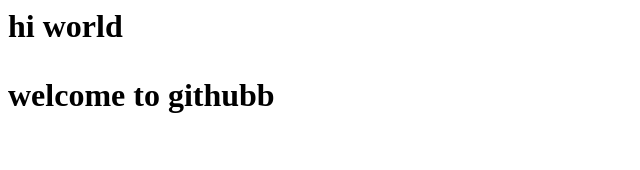
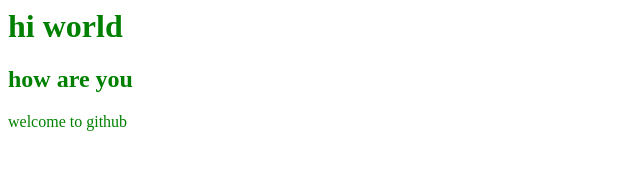
Before and after one commit to SaiAnmisha/html-demo, a plain HTML site: page index.html in a window 1280 px wide. Shown: the whole page, without its empty margins (0-640 px from the left). Drawn offline with Linux system fonts and the light colour scheme.

Commit message:
2nd commit

```diff
--- a/index.html
+++ b/index.html
@@ -1,8 +1,9 @@
 <html>
 <title>my 1st html file</title>
 <meta charset="utf-8"/>
-<body>
+<body style="color:green;">
 <h1>hi world<h1>
-<p>welcome to githubb</p>
+<h2>how are you</h2>
+<p>welcome to github</p>
 </body>
 </html>
```
Also changed, not shown: index1.html (added).
